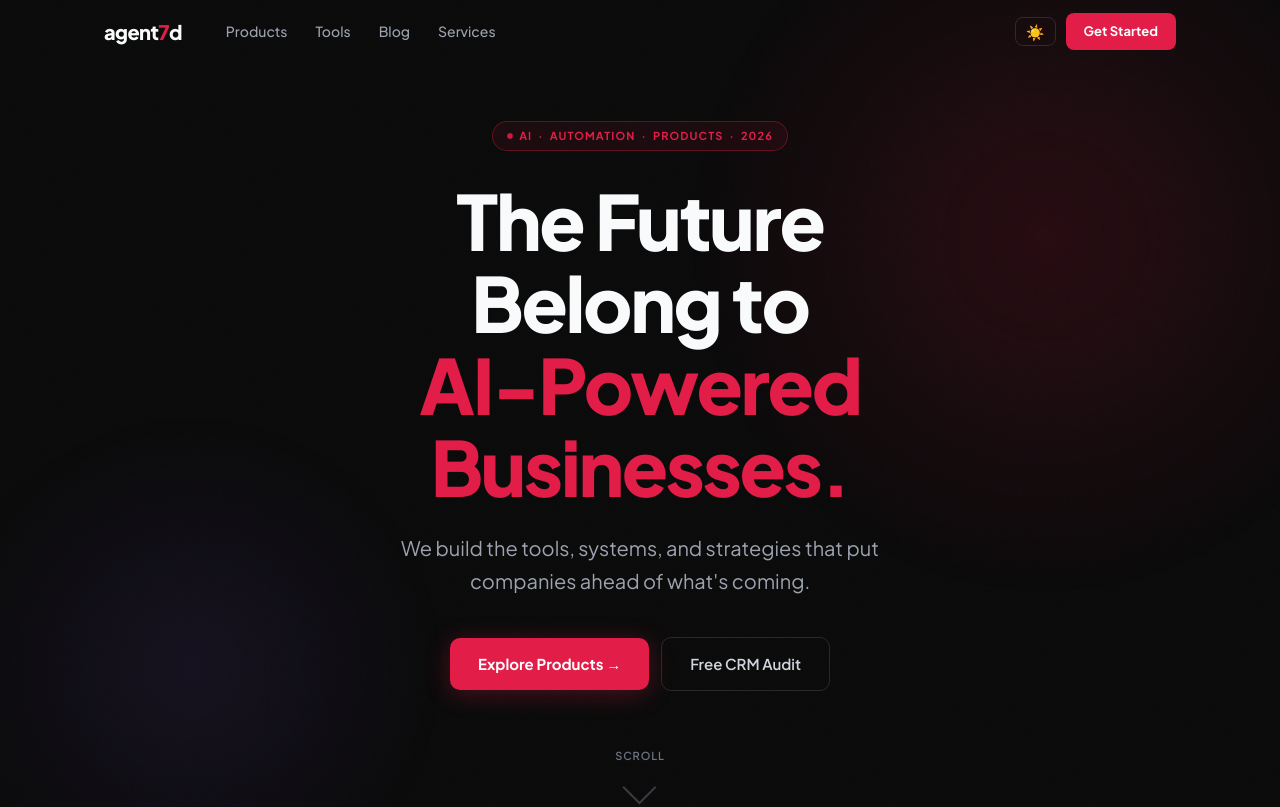
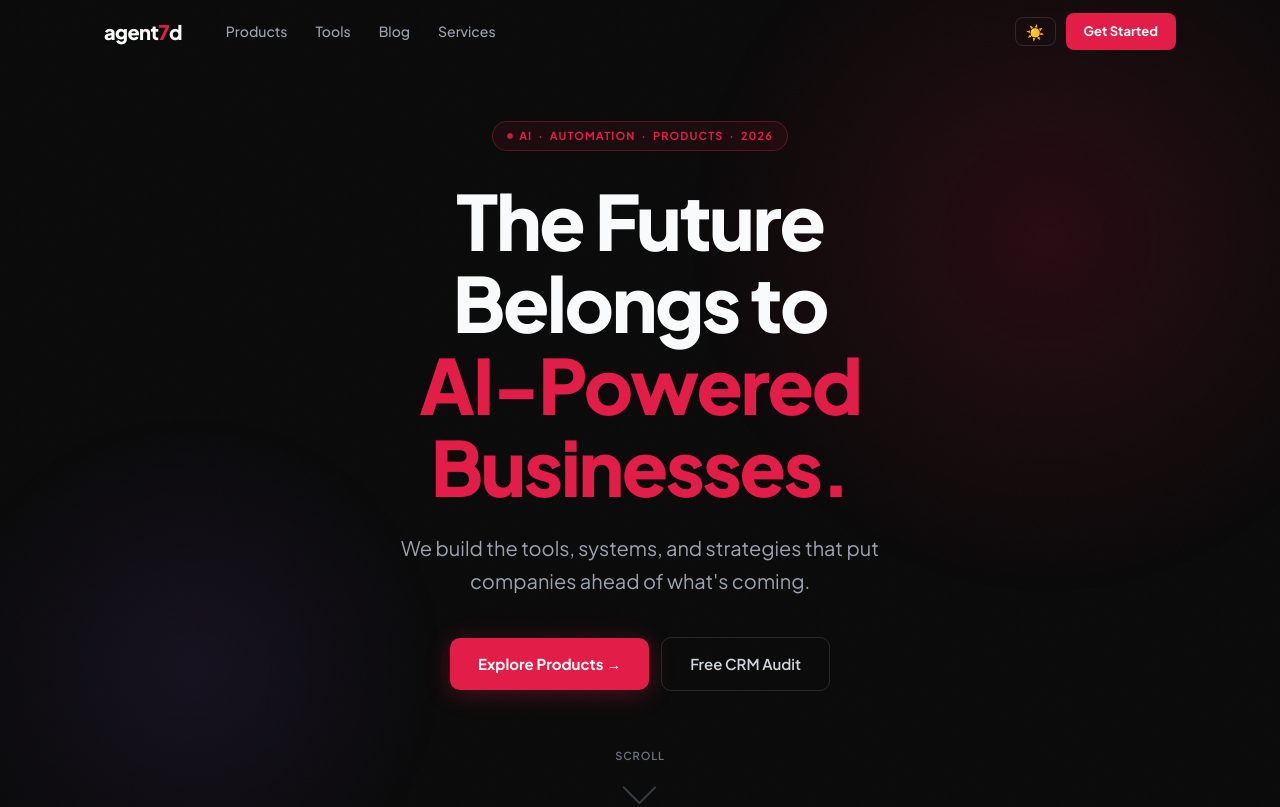
Before and after one commit to Dataall007/agent7d-site, a plain HTML site: page index.html in a window 1280 px wide. Shown: the top 807 px of the page. Drawn offline with Linux system fonts and the light colour scheme.

Commit message:
fix: hero headline grammar — Belongs to
Co-Authored-By: Claude Sonnet 4.6 <noreply@anthropic.com>

```diff
--- a/index.html
+++ b/index.html
@@ -631,7 +631,7 @@ button { cursor: pointer; font-family: var(--font); }
     </div>
     <h1 class="hero-title">
       The Future<br>
-      Belong to<br>
+      Belongs to<br>
       <span class="red">AI-Powered Businesses.</span>
     </h1>
     <p class="hero-sub">
```
